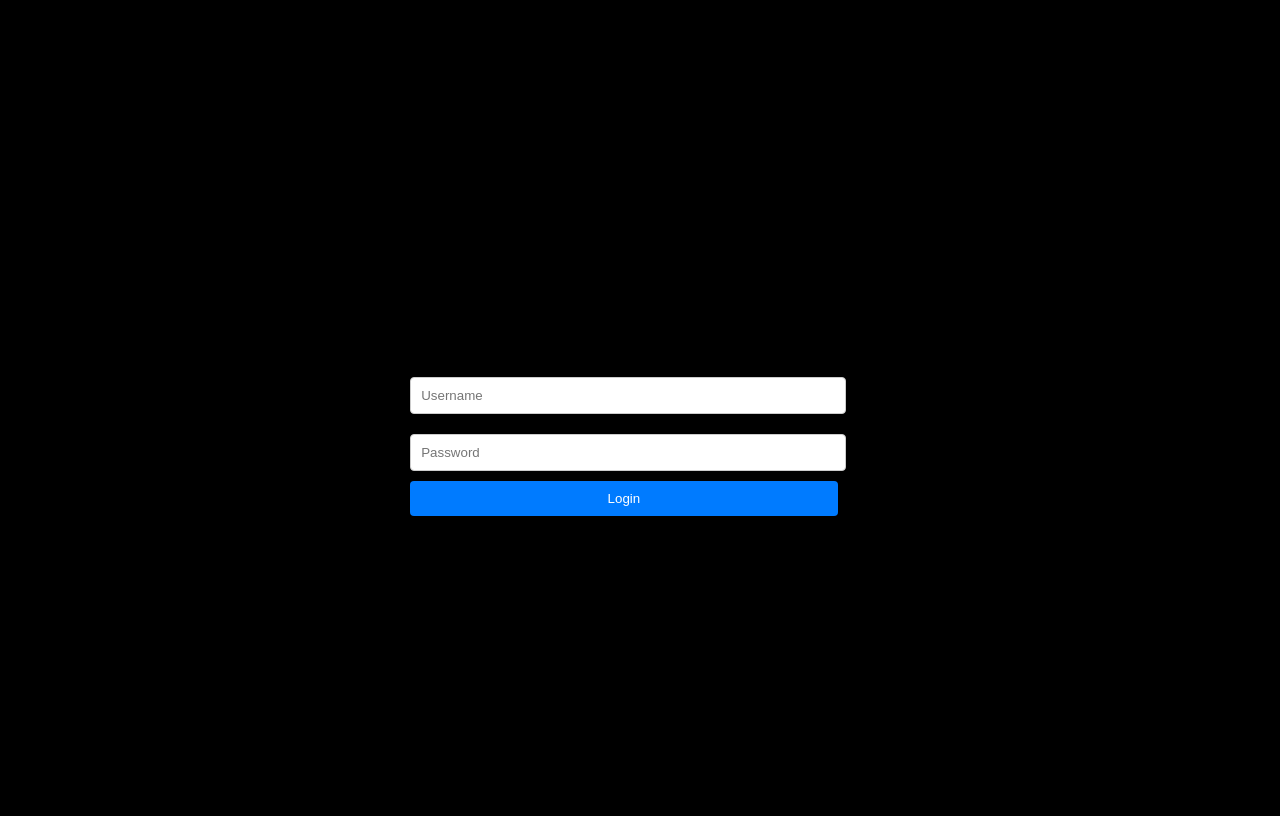
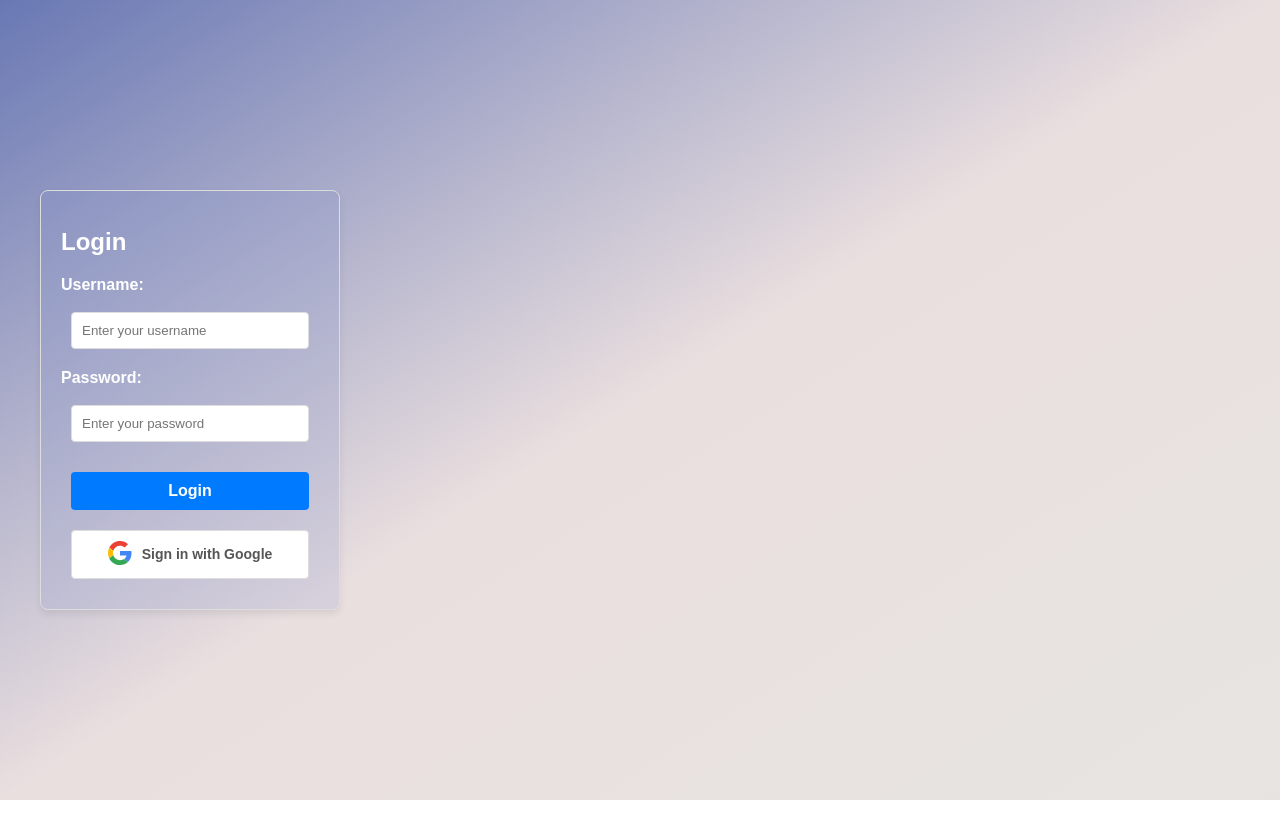
Before and after one commit to biga-codes/Mini-Leet, a plain HTML site: page authent.html in a window 1280 px wide. Drawn offline with Linux system fonts and the light colour scheme.

Commit message:
Update authent.html

```diff
--- a/authent.html
+++ b/authent.html
@@ -1,56 +1,155 @@
 <!DOCTYPE html>
-<html lang="en">
+<html>
 <head>
-    <meta charset="UTF-8">
-    <meta name="viewport" content="width=device-width, initial-scale=1.0">
-    <title>Authentication Page</title>
     <style>
         body {
+            margin: 0;
+            padding: 0;
             font-family: Arial, sans-serif;
+            background: linear-gradient(to bottom right, #6978b4, #eadfdf, #e6e4e1);
+            color: white;
             display: flex;
-            justify-content: center;
+            justify-content: flex-start;
             align-items: center;
             height: 100vh;
-            background-color: #000;
+            background-size: cover;
         }
-        .auth-container {
-            background-color: #000;
+
+        .container {
+            width: 100%;
+            max-width: 300px;
+            text-align: left;
             padding: 20px;
+            margin-left: 20px;
+        }
+
+        .login-form {
+            background: rgba(128, 147, 200, 0.2);
+            border: 1px solid #ddd;
             border-radius: 8px;
-            box-shadow: 0 0 10px rgba(0, 0, 0, 0.1);
+            padding: 20px;
+            box-shadow: 0 4px 6px rgba(61, 54, 54, 0.1);
         }
-        .auth-container h2 {
+
+        h1 {
+            font-size: 24px;
             margin-bottom: 20px;
+            text-align: left;
         }
-        .auth-container input {
-            width: 90%;
+
+        label {
+            font-weight: bold;
+            display: block;
+            margin-bottom: 8px;
+            text-align: left;
+        }
+
+        input {
+            width: calc(100% - 20px);
             padding: 10px;
-            margin: 10px 0;
-            border: 1px solid #ccc;
+            margin: 10px 10px 20px;
+            border: 1px solid #ddd;
             border-radius: 4px;
+            box-sizing: border-box;
         }
-        .auth-container button {
-            width: 93%;
-            padding: 10px;
-            background-color: #007BFF;
-            color: #fff;
+
+        button {
+            padding: 10px 20px;
+            background-color: #007bff;
+            color: white;
             border: none;
             border-radius: 4px;
+            font-size: 16px;
+            font-weight: bold;
             cursor: pointer;
+            width: calc(100% - 20px);
+            margin: 10px;
+            transition: background-color 0.3s ease;
         }
-        .auth-container button:hover {
+
+        button:hover {
             background-color: #0056b3;
+        }
+
+        .gsi-material-button {
+            display: flex;
+            align-items: center;
+            justify-content: center;
+            padding: 10px;
+            background-color: #ffffff;
+            border: 1px solid #ddd;
+            border-radius: 4px;
+            font-size: 14px;
+            font-weight: bold;
+            color: #555;
+            cursor: pointer;
+            transition: background-color 0.3s ease;
+            width: calc(100% - 20px);
+            margin: 10px;
+        }
+
+        .gsi-material-button:hover {
+            background-color: #f5f5f5;
+        }
+
+        .gsi-material-button-icon svg {
+            width: 24px;
+            height: 24px;
+            margin-right: 10px;
+        }
+
+        .error {
+            color: #f44336;
+            display: none;
+            font-size: 14px;
+            margin-top: 10px;
+            text-align: left;
         }
     </style>
 </head>
 <body>
-    <div class="auth-container">
-        <h2>Login</h2>
-        <form action="/login" method="post">
-            <input type="text" name="username" placeholder="Username" required>
-            <input type="password" name="password" placeholder="Password" required>
-            <button type="submit">Login</button>
-        </form>
+    <div class="container">
+        <div class="login-form">
+            <h1>Login</h1>
+            <form id="loginForm">
+                <label for="username">Username:</label>
+                <input type="text" id="username" placeholder="Enter your username" required>
+                <label for="password">Password:</label>
+                <input type="password" id="password" placeholder="Enter your password" required>
+                <button type="button" onclick="authenticate()">Login</button>
+                <p id="error" class="error">Invalid username or password.</p>
+            </form>
+
+            <button class="gsi-material-button" onclick="googleSignIn()">
+                <div class="gsi-material-button-icon">
+                    <svg version="1.1" xmlns="http://www.w3.org/2000/svg" viewBox="0 0 48 48" xmlns:xlink="http://www.w3.org/1999/xlink">
+                        <path fill="#EA4335" d="M24 9.5c3.54 0 6.71 1.22 9.21 3.6l6.85-6.85C35.9 2.38 30.47 0 24 0 14.62 0 6.51 5.38 2.56 13.22l7.98 6.19C12.43 13.72 17.74 9.5 24 9.5z"></path>
+                        <path fill="#4285F4" d="M46.98 24.55c0-1.57-.15-3.09-.38-4.55H24v9.02h12.94c-.58 2.96-2.26 5.48-4.78 7.18l7.73 6c4.51-4.18 7.09-10.36 7.09-17.65z"></path>
+                        <path fill="#FBBC05" d="M10.53 28.59c-.48-1.45-.76-2.99-.76-4.59s.27-3.14.76-4.59l-7.98-6.19C.92 16.46 0 20.12 0 24c0 3.88.92 7.54 2.56 10.78l7.97-6.19z"></path>
+                        <path fill="#34A853" d="M24 48c6.48 0 11.93-2.13 15.89-5.81l-7.73-6c-2.15 1.45-4.92 2.3-8.16 2.3-6.26 0-11.57-4.22-13.47-9.91l-7.98 6.19C6.51 42.62 14.62 48 24 48z"></path>
+                        <path fill="none" d="M0 0h48v48H0z"></path>
+                    </svg>
+                </div>
+                <span>Sign in with Google</span>
+            </button>
+        </div>
     </div>
+
+    <script>
+        function authenticate() {
+            const username = document.getElementById("username").value;
+            const password = document.getElementById("password").value;
+
+            if (username === "admin" && password === "password") {
+                window.location.href = "popup.html";
+            } else {
+                document.getElementById("error").style.display = "block";
+            }
+        }
+
+        function googleSignIn() {
+            window.location.href = "https://accounts.google.com/signin";
+        }
+    </script>
 </body>
 </html>
```
